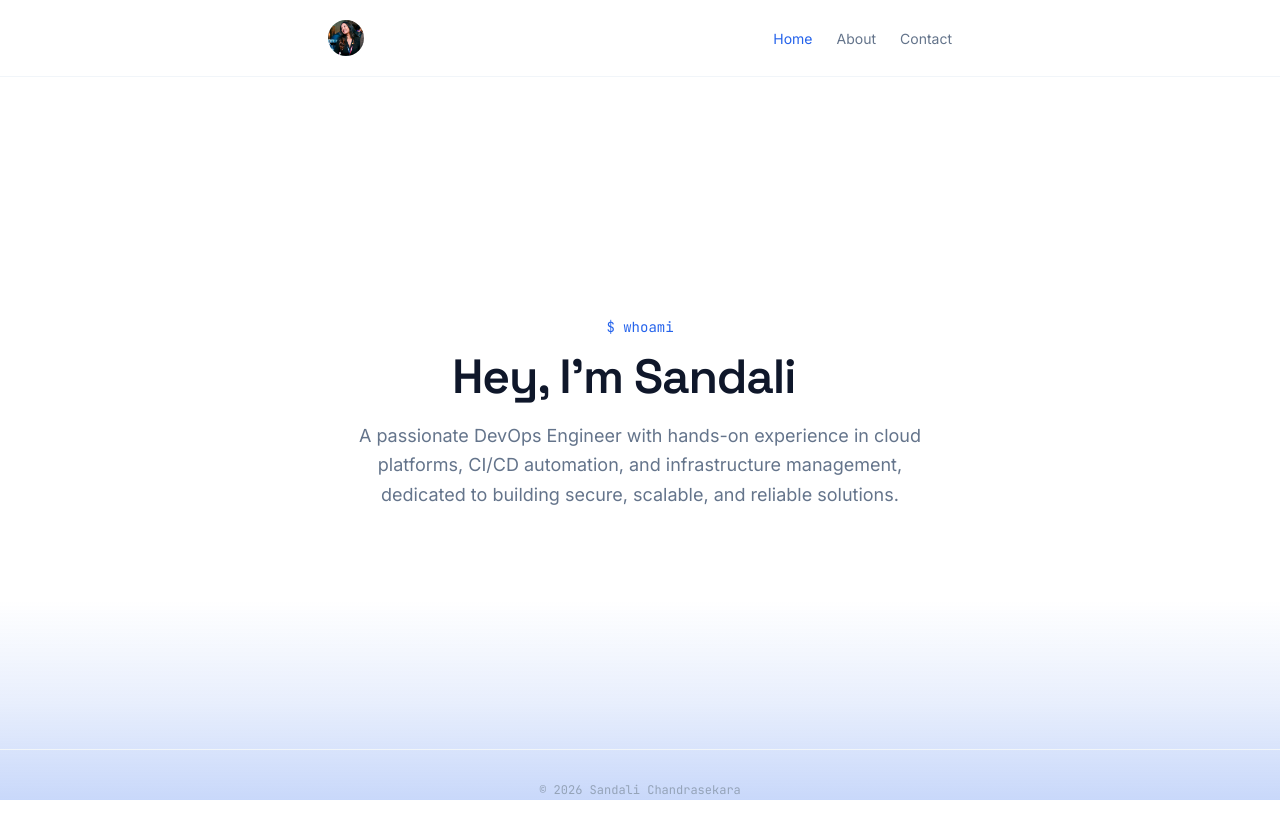
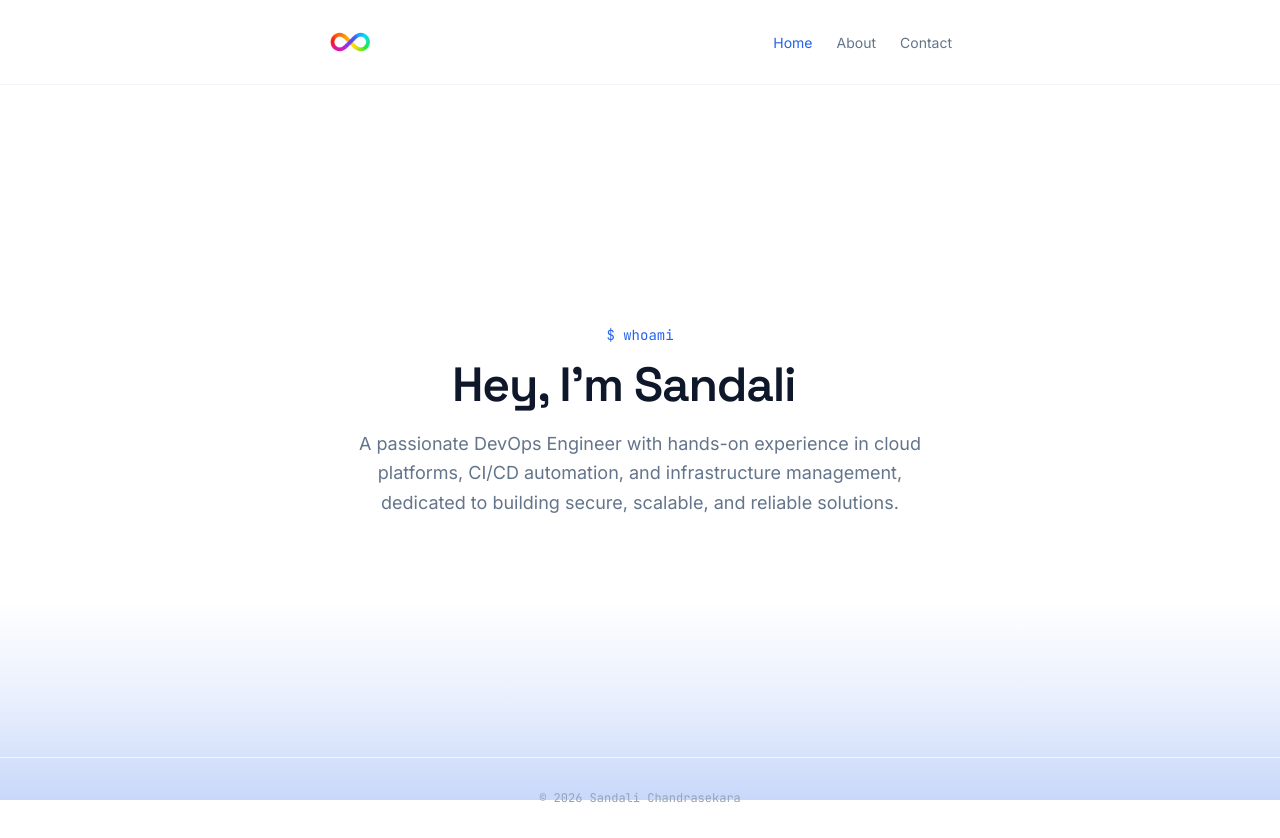
Before and after one commit to sandalichandrasekara/sandalichandrasekara.xyz, a Next.js app: page / in a window 1280 px wide. Built offline with nearby package versions, Linux system fonts and the light colour scheme; no server answers.

Commit message:
Use infinity logo in navbar

```diff
--- a/components/Navbar.tsx
+++ b/components/Navbar.tsx
@@ -18,11 +18,11 @@ export default function Navbar() {
       <nav className="mx-auto flex max-w-2xl items-center justify-between px-6 py-5">
         <Link href="/" className="block">
           <Image
-            src="/images/avatar.jpg"
+            src="/images/logo.png"
             alt="Sandali Chandrasekara"
-            width={36}
-            height={36}
-            className="rounded-full object-cover"
+            width={44}
+            height={44}
+            className="object-contain"
             priority
           />
         </Link>
```
Also changed, not shown: public/images/logo.png (added).
